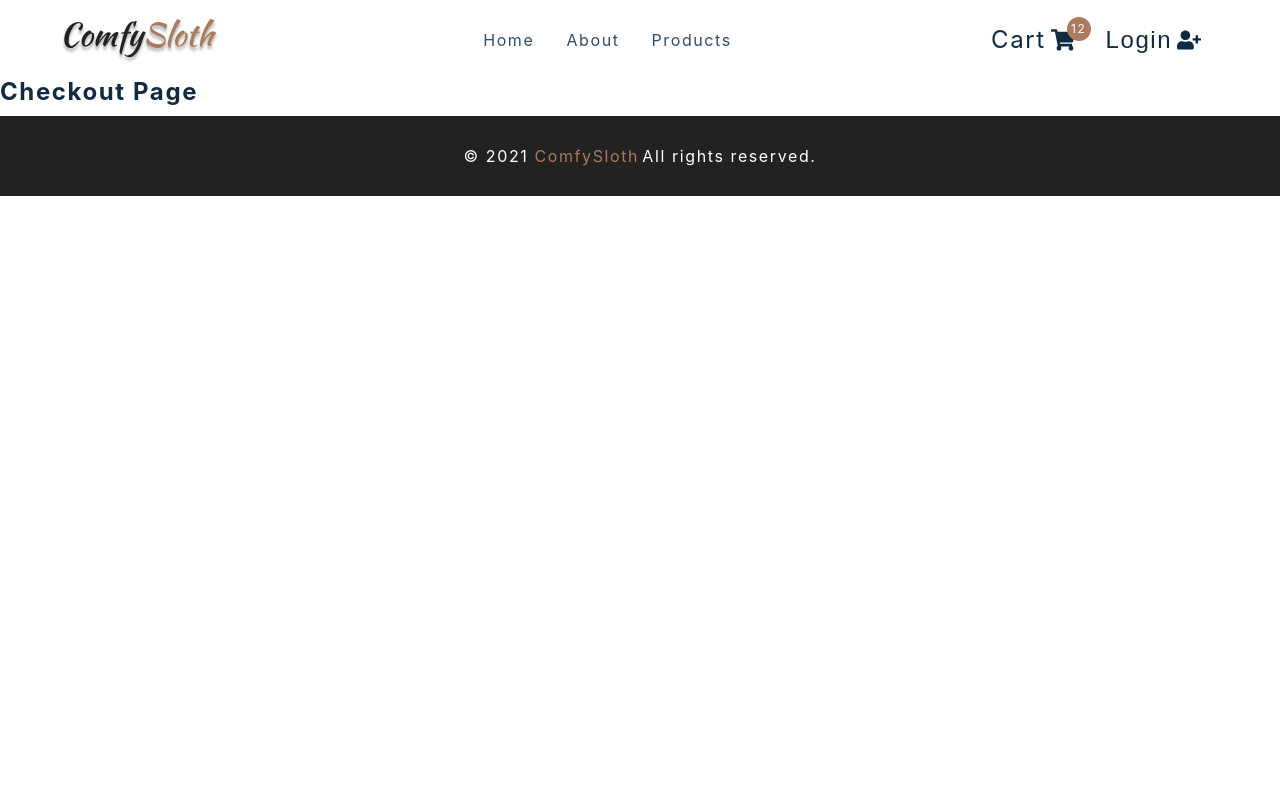
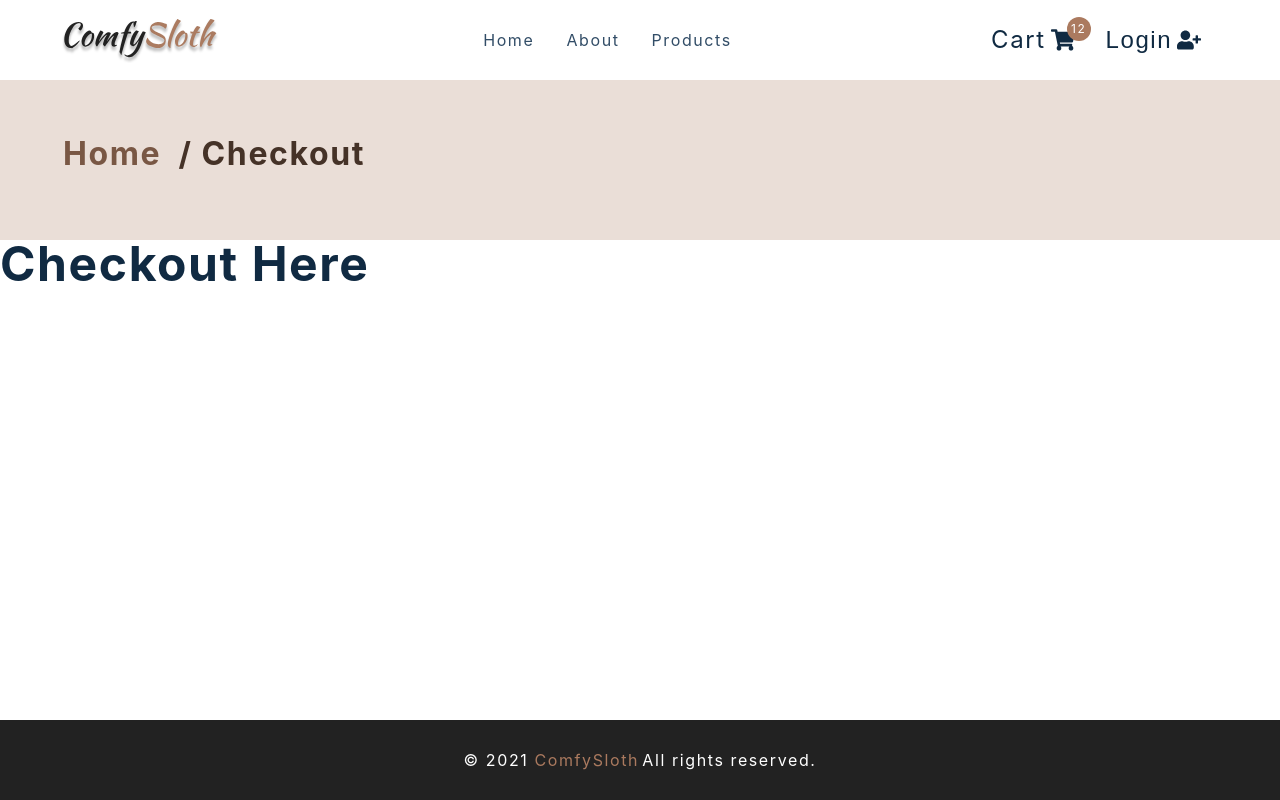
Before and after one commit to chianglynn/react-ecommerce-comfysloth, a React (Create React App) app: page /checkout in a window 1280 px wide. Built offline with nearby package versions, Linux system fonts and the light colour scheme.

Commit message:
Add pagehero component to checkout page

```diff
--- a/src/pages/CheckoutPage.js
+++ b/src/pages/CheckoutPage.js
@@ -2,11 +2,18 @@ import React from 'react';
 import styled from 'styled-components';
 import { PageHero, StripeCheckout } from '../components';
 // extra imports
+import { Link } from 'react-router-dom';
 import { useCartContext } from '../context/cart_context';
-import { Link } from 'react-router-dom';
 
 const CheckoutPage = () => {
-  return <h4>checkout page</h4>;
+  return (
+    <main>
+      <PageHero title="checkout" />
+      <Wrapper className="page">
+        <h1>checkout here</h1>
+      </Wrapper>
+    </main>
+  );
 };
 
 const Wrapper = styled.div``;
```
